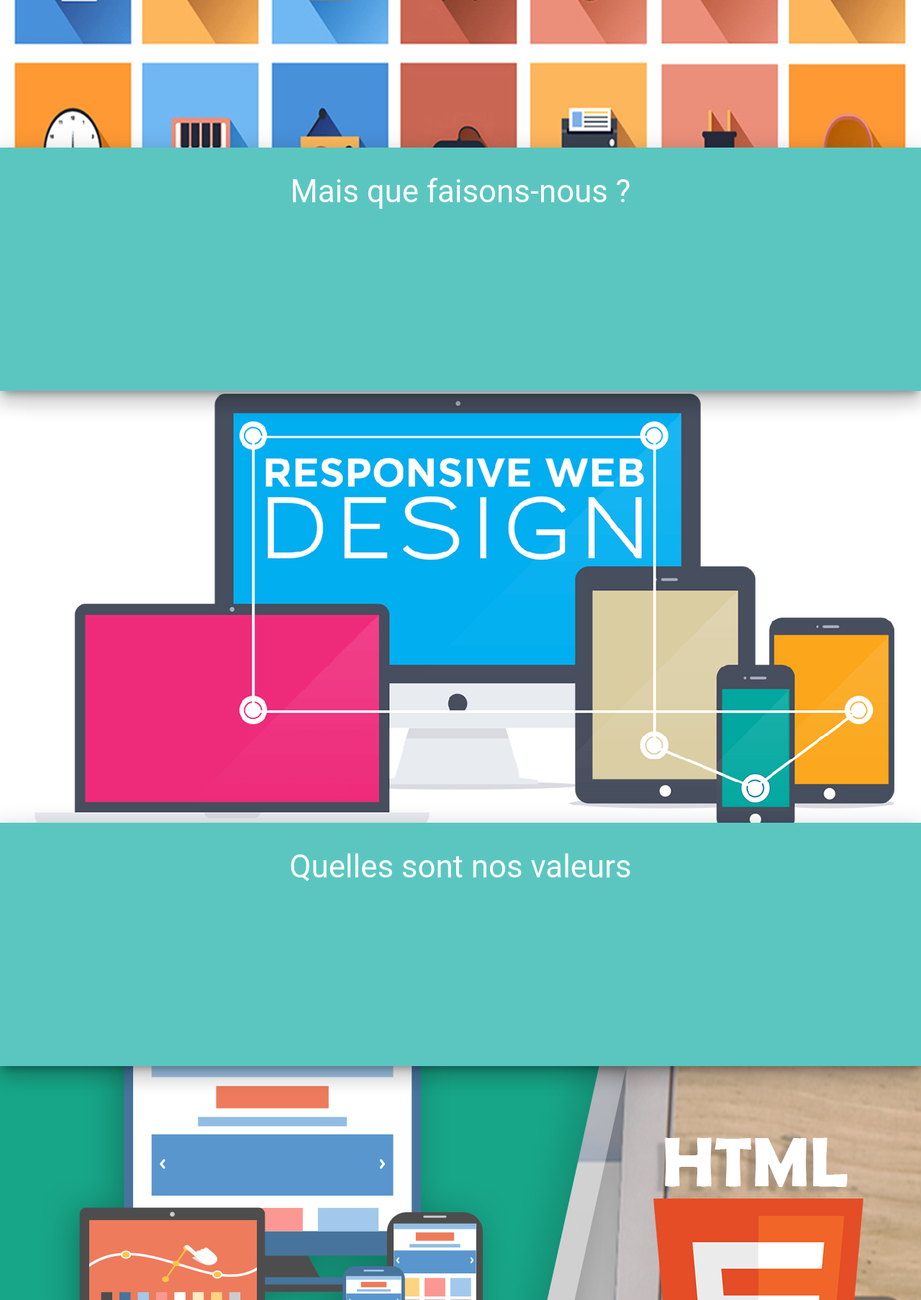
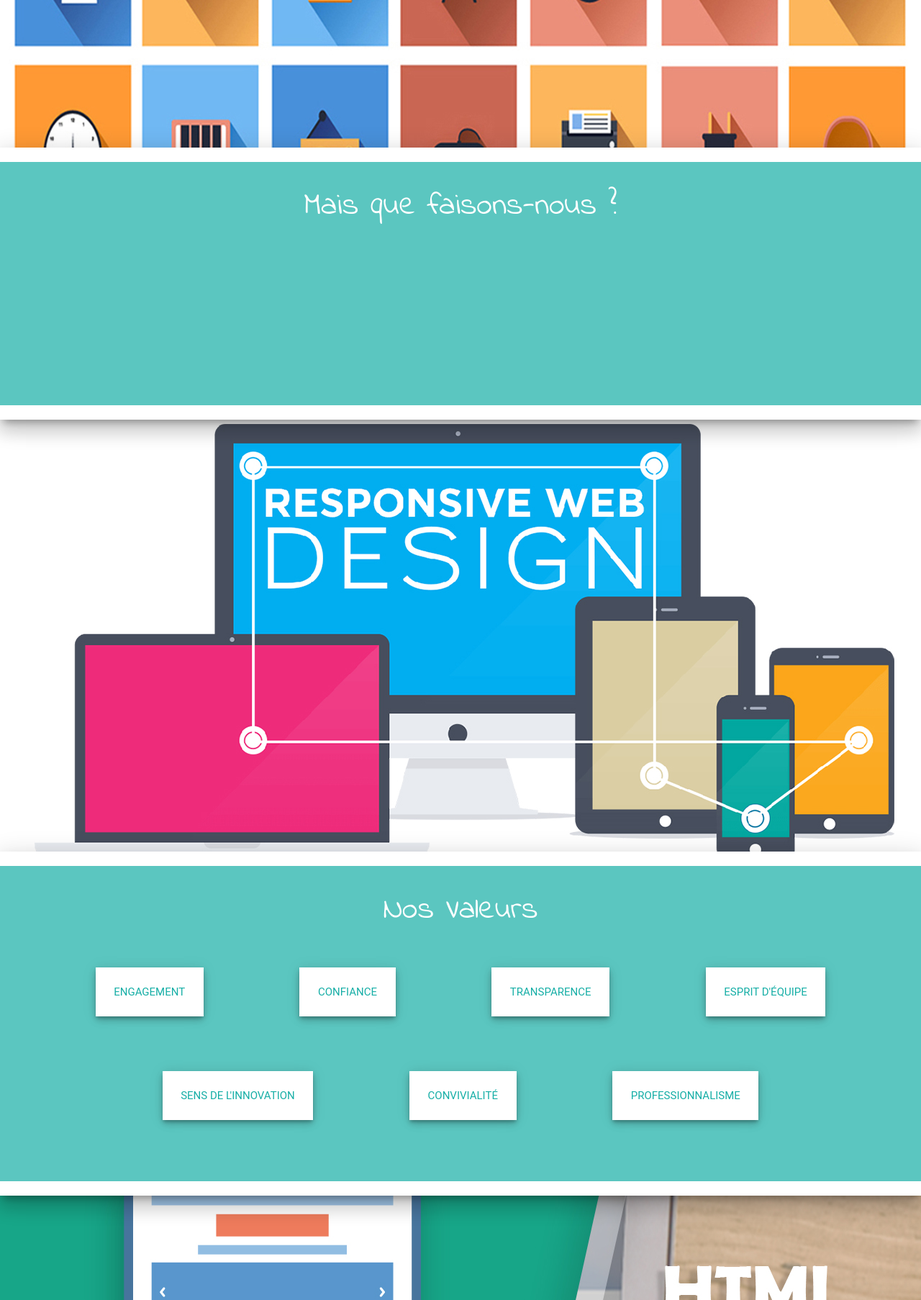
Before and after one commit to JokerHAHAHA/freelance, a PHP site: template templates/company.html.twig in a window 1280 px wide. Shown: the part 1200-3006 px from the top of the page at 72% size. Run offline with PHP 8.4, Linux system fonts and the light colour scheme; the template is opened without the code that fills it, so the values that code supplies are empty; some libraries are stand-ins or nearby versions; some web fonts are replaced.

Commit message:
navbar css

```diff
--- a/assets/css/global.css
+++ b/assets/css/global.css
@@ -3,9 +3,28 @@ html {
     left: 0;
     text-align: center;
     color: white!important;
+    font-family: Indie Flower, cursive;
 }
+/*=======================================================
+framework perso
+=======================================================*/
+.padding-5 {
+    padding: 5%;
+}
+/*=======================================================
+end framework perso
+=======================================================*/
 nav {
     background-color: rgba(22, 174, 166, 0.70);
+}
+nav ul {
+    width: 70%;
+}
+nav li {
+    margin-left: 4%;
+}
+nav a {
+    font-size: 180%!important;
 }
 .brand-logo {
     margin-right: 5%;
@@ -20,9 +39,19 @@ nav {
     background-color: rgba(22, 174, 166, 0.70)!important;
 }
 .section {
+    border-bottom: 20px solid white!important;
+    border-top: 20px solid white!important;
     background-color: rgba(22, 174, 166, 0.70);
 }
 .section1 {
     background-color: transparent;
     color: rgba(22, 174, 166, 1);
 }
+.value {
+    display: inline-block;
+    font-family: Roboto, cursive;
+    color: rgb(22, 174, 166);
+    background-color: #fff;
+    padding: 2%;
+    margin: 3% 5%;
+}
--- a/templates/base.html.twig
+++ b/templates/base.html.twig
@@ -20,6 +20,8 @@
     {# Compiled and minified JavaScript #}
     <script src="https://cdnjs.cloudflare.com/ajax/libs/materialize/0.97.7/js/materialize.min.js"></script>
 
+    <link href='https://fonts.googleapis.com/css?family=Indie+Flower' rel='stylesheet' type='text/css'>
+
 </head>
 <body>
     {% block body %}
@@ -33,7 +35,7 @@
                         <li><a href="./developper.php">Les développeurs</a></li>
                         <li><a href="./projects.php">Nos projets</a></li>
                         <li><a href="./contact.php">Nous Contacter</a></li>
-                        <a href="./compagny.php" class="brand-logo right">Web Communication</a>
+                        <a href="./company.php" class="brand-logo right">Web Communication</a>
                     </ul>
                 </div>
             </nav>
--- a/templates/company.html.twig
+++ b/templates/company.html.twig
@@ -29,9 +29,21 @@
     </div>
 
     <div class="section z-depth-5">
-        <div class="row container">
-            <h3 class="header">Quelles sont nos valeurs</h3>
-            <div style="height: 200px;" class="grey-text text-darken-3 lighten-3">
+        <div class="row">
+            <h3 class="header">Nos Valeurs</h3>
+            <div style="height: 300px;" class="grey-text text-darken-3 lighten-3">
+                <h6 class="value z-depth-3">ENGAGEMENT</h6>
+                <h6 class="value z-depth-3">CONFIANCE</h6>
+                <h6 class="value z-depth-3">TRANSPARENCE</h6>
+                <h6 class="value z-depth-3">ESPRIT D'ÉQUIPE</h6>
+                <h6 class="value z-depth-3">SENS DE L'INNOVATION</h6>
+                <h6 class="value z-depth-3">CONVIVIALITÉ</h6>
+                <h6 class="value z-depth-3">PROFESSIONNALISME</h6>
+
+
+
+
+
 
 
 
```
